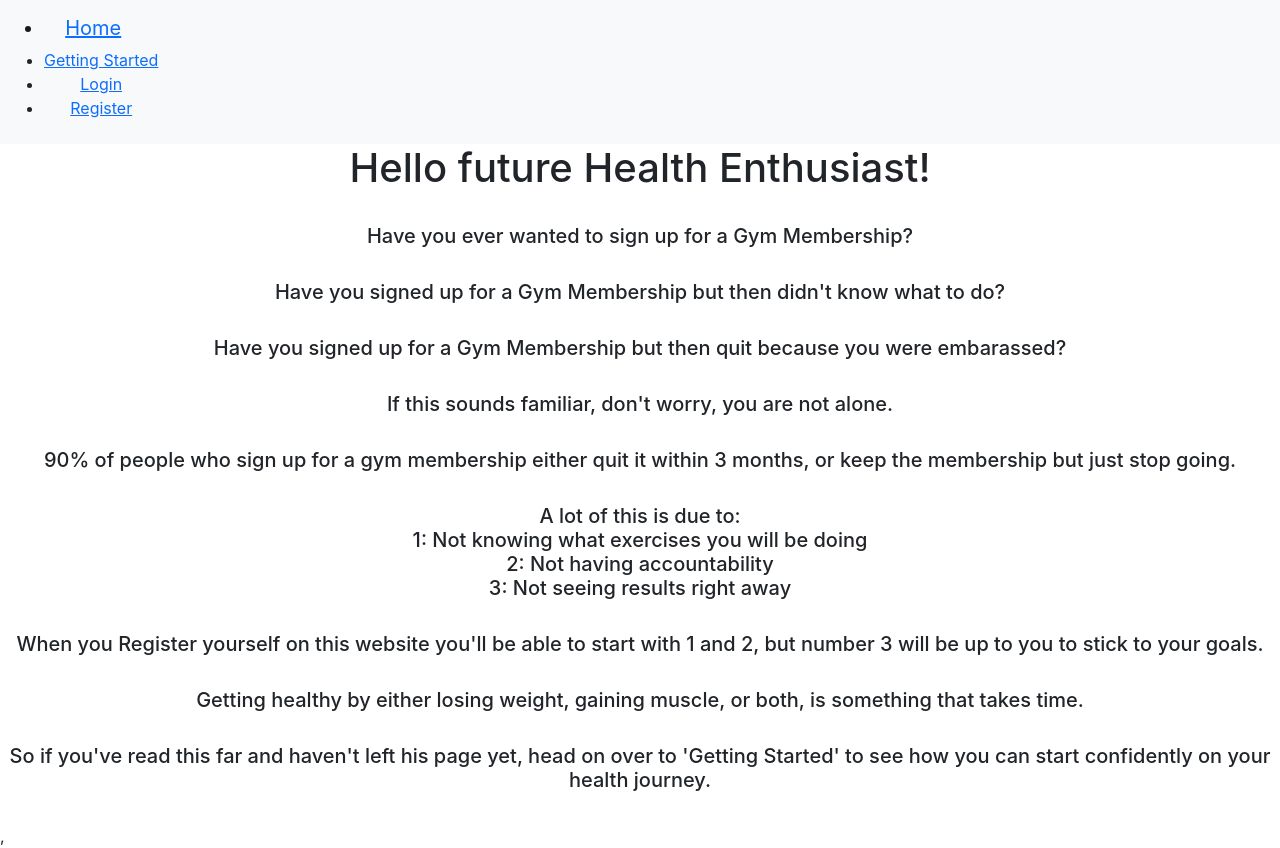
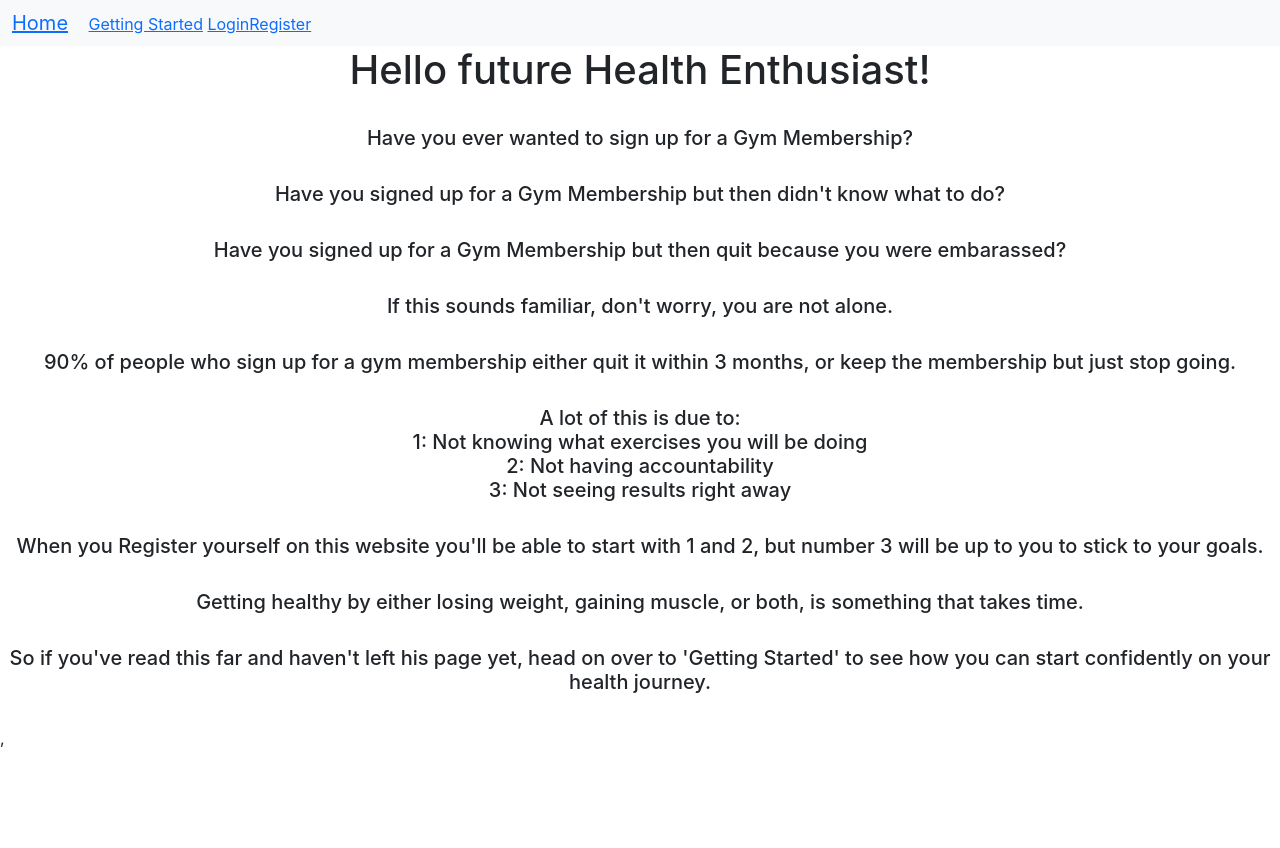
Before and after one commit to Shoulders93/gymTrackerFrontEnd, a React (Create React App) app in the folder gymtracker/: page / in a window 1280 px wide. After the commit the page ends 800 px from the top, so only its background shows below. Built offline with nearby package versions, Linux system fonts and the light colour scheme; no server answers.

Commit message:
Updated App.jsx + Logout + NavBar + GettingStarted to rerender page to correct routes instead of having to refresh page manually

```diff
--- a/gymtracker/src/App.css
+++ b/gymtracker/src/App.css
@@ -4,7 +4,3 @@
 .Home {
   background-color: #282c34;
 }
-
-.NavBar {
-
-}
--- a/gymtracker/src/App.jsx
+++ b/gymtracker/src/App.jsx
@@ -52,6 +52,8 @@ userRegister = async (registereduser) => {
     });
     console.log(registereduser)
   }
+  this.componentDidMount();
+  window.location.href = '/login'
 }
 
 userLogin = async (login) => {
@@ -71,6 +73,8 @@ userLogin = async (login) => {
   this.getUserExercises();
   this.getUserFoods();
   this.getUserMisc();
+  this.componentDidMount();
+  window.location.href = '/getting_started'
 }
 
 getUserExercises = async () => {
@@ -99,6 +103,7 @@ addUserExercises = async (newExercise) => {
       console.log(err);
   }
   this.getUserExercises();
+  window.location.href ='/display_exercises'
 }
 
 getUserFoods = async () => {
@@ -126,6 +131,7 @@ addUserFood= async (newFood) => {
       console.log(err);
   }
   this.getUserFoods();
+  window.location.href ='/display_foods'
 }
 
 getUserMisc = async () => {
@@ -152,6 +158,7 @@ addUserMisc= async (newMisc) => {
       console.log(err);
   }
   this.getUserMisc();
+  window.location.href = '/display_misc'
 }
 
 
@@ -174,10 +181,11 @@ addUserMisc= async (newMisc) => {
           <Route path = "/display_foods" render = {() => <DisplayFood allFoods = {this.state.foods} />} />
           <Route path = "/add_misc" render = {() => <AddMisc createNewMisc = {this.addUserMisc} />} />
           <Route path = "/display_misc" render = {() => <DisplayMisc allMisc = {this.state.items} />} />
-          <Route path = "/logout" render={() => <Logout /> } />
+          <Route path = "/logout" render={() => <Logout componentDidMount/> } />
         </Switch>
 
         </div>
+
       </div>
      );
   }
--- a/gymtracker/src/components/GettingStarted/GettingStarted.css
+++ b/gymtracker/src/components/GettingStarted/GettingStarted.css
@@ -1,4 +1,26 @@
-.your-centered-div{
-    display: block;
+/* .your-centered-div{
     margin: 0 auto;
+    width: 50%;
+    min-width: 300px;
+    height: 60%;
+} */
+
+.image{
+    justify-content: space-between;
+    width: 100%;
 }
+
+/* .video-container {
+    position: relative;
+    width: 100%;
+    padding-bottom: 56.25%;
+  }
+
+  .video {
+    position: absolute;
+    top: 0;
+    left: 0;
+    width: 100%;
+    height: 100%;
+    border: 0;
+  } */
--- a/gymtracker/src/components/GettingStarted/GettingStarted.jsx
+++ b/gymtracker/src/components/GettingStarted/GettingStarted.jsx
@@ -33,14 +33,16 @@ const GettingStarted = () => {
                 Do 3 sets of 10 repetitions each <br />
                 Check out the video below on bench press tips and form. Below that are images showing how to do the other exercises<br />
             </h6> <br/>
-            <div className="your-centered-div">
+            <div className="video" >
                 <ReactPlayer
                     url="https://www.youtube.com/watch?v=4T9UQ4FBVXI"
+                    width='auto'
+                    height='600px'
                     />
             </div> <br/>
             <table>
                 <thead>
-                    <tr>
+                    <tr  className='image'>
                         <th><img src="https://external-content.duckduckgo.com/iu/?u=https%3A%2F%2Ftse2.mm.bing.net%2Fth%3Fid%3DOIP.8UBvEjvFXuetovwEmRkc8QHaIb%26pid%3DApi&f=1" alt='' height="200" width="200" /></th>
                         <th><img src="https://external-content.duckduckgo.com/iu/?u=https%3A%2F%2Ftse2.mm.bing.net%2Fth%3Fid%3DOIP.qvYc6-0XUxAyiVA-evDKFQHaFe%26pid%3DApi&f=1" alt='' height="200" width="200" /></th>
                         <th><img src="https://external-content.duckduckgo.com/iu/?u=https%3A%2F%2Ftse3.mm.bing.net%2Fth%3Fid%3DOIP.IggMPj6iGx7BLIzLvh4Q8wHaEL%26pid%3DApi&f=1" alt='' height="200" width="200" /></th>
--- a/gymtracker/src/components/Logout/Logout.jsx
+++ b/gymtracker/src/components/Logout/Logout.jsx
@@ -1,6 +1,7 @@
 const Logout = () => {
     const handleClick = () => {
         localStorage.clear();
+        window.location.href = '/';
         console.log('logged out')
     }
     return (
--- a/gymtracker/src/components/NavBar/NavBar.css
+++ b/gymtracker/src/components/NavBar/NavBar.css
@@ -1,3 +1,3 @@
-li{
+div{
     display: inline;
 }
--- a/gymtracker/src/components/NavBar/NavBar.jsx
+++ b/gymtracker/src/components/NavBar/NavBar.jsx
@@ -1,6 +1,6 @@
 import React from 'react';
 import { Link } from 'react-router-dom';
-// import './NavBar.css'
+import './NavBar.css'
 
 const NavBar = ({user}) => {
     return(
@@ -8,40 +8,40 @@ const NavBar = ({user}) => {
 
         <nav className='navbar navbar-expand-lg navbar-light bg-light'>
             <div className='container-fluid'>
-                    <ul>
-                        <li className='navbar-brand'><Link to ='/' >Home</Link></li>
+                    <div>
+                        <div className='navbar-brand'><Link to ='/' >Home</Link></div>
 
-                        <li className='nav-item'> <Link to = '/getting_started'>Getting Started</Link> </li>
+                        <div className='nav-item'> <Link to = '/getting_started'>Getting Started</Link> </div>
 
                         {!user &&
                             <React.Fragment>
-                                <li className='nav-item'>
+                                <div className='nav-item'>
                                     <Link to ='/login'>Login</Link>
-                                </li>
-                                <li className='nav-item'>
+                                </div>
+                                <div className='nav-item'>
                                     <Link to ='/registration'>Register</Link>
-                                </li>
+                                </div>
                             </React.Fragment>
                         }
                         {user &&
                         <React.Fragment>
 
-                        <li className='nav-item'><Link to ='/add_exercises'>Add Your Exercises</Link></li>
-                        <li className='nav-item'><Link to ='/display_exercises'>Track Your Exercises</Link></li>
+                        <div className='nav-item'><Link to ='/add_exercises'>Add Your Exercises</Link></div>
+                        <div className='nav-item'><Link to ='/display_exercises'>Track Your Exercises</Link></div>
 
-                        <li className='nav-item'> <Link to = '/add_food'>Add your Meals</Link> </li>
-                        <li className='nav-item'> <Link to = '/display_foods'>Track your Meals</Link> </li>
+                        <div className='nav-item'> <Link to = '/add_food'>Add your Meals</Link> </div>
+                        <div className='nav-item'> <Link to = '/display_foods'>Track your Meals</Link> </div>
 
-                        <li className='nav-item'> <Link to = '/add_misc'>Add Misc Fields</Link> </li>
-                        <li className='nav-item'> <Link to = '/display_misc'>Track Misc Fields</Link> </li>
+                        <div className='nav-item'> <Link to = '/add_misc'>Add Misc Fields</Link> </div>
+                        <div className='nav-item'> <Link to = '/display_misc'>Track Misc Fields</Link> </div>
 
-                            <li className='nav-item'>
+                            <div className='nav-item'>
                                 <Link to = '/logout'>Logout</Link>
-                            </li>
+                            </div>
                         </React.Fragment>
                         }
 
-                    </ul>
+                    </div>
             </div>
         </nav>
     )
```
